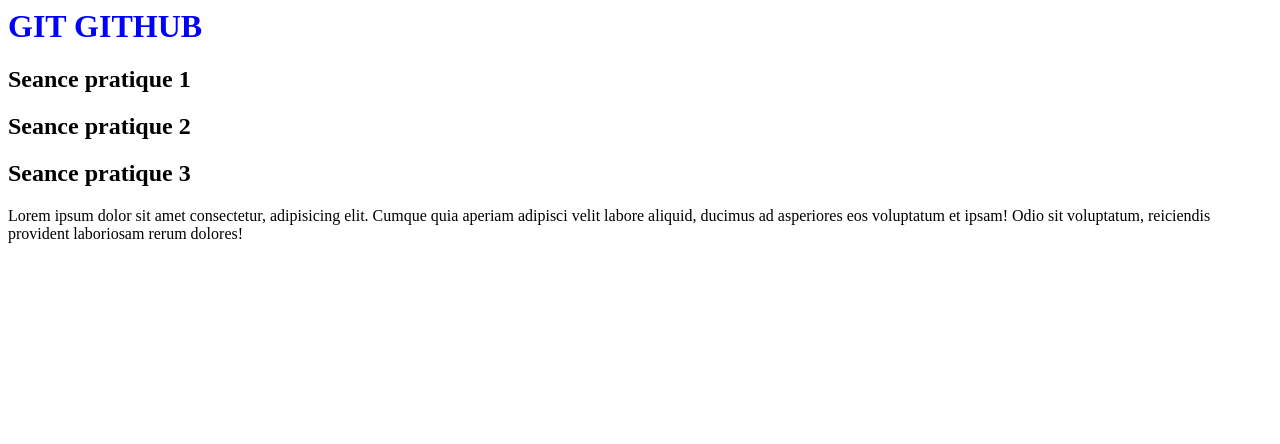
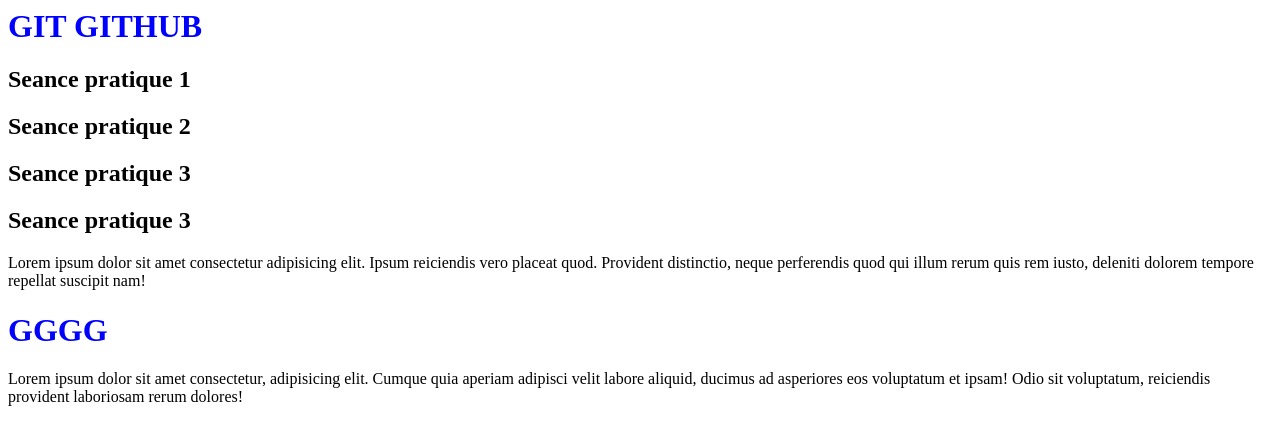
Before and after one commit to elietmsoft/seance, a plain HTML site: page index.html in a window 1280 px wide. Drawn offline with Linux system fonts and the light colour scheme.

Commit message:
ajout title

```diff
--- a/index.html
+++ b/index.html
@@ -11,6 +11,9 @@
     <h2>Seance pratique 1</h2>
     <h2>Seance pratique 2</h2>
     <h2>Seance pratique 3</h2>
+    <h2>Seance pratique 3</h2>
+    <p>Lorem ipsum dolor sit amet consectetur adipisicing elit. Ipsum reiciendis vero placeat quod. Provident distinctio, neque perferendis quod qui illum rerum quis rem iusto, deleniti dolorem tempore repellat suscipit nam!</p>
+    <h1>GGGG</h1>
     <p>Lorem ipsum dolor sit amet consectetur, adipisicing elit. Cumque quia aperiam adipisci velit labore aliquid, ducimus ad asperiores eos voluptatum et ipsam! Odio sit voluptatum, reiciendis provident laboriosam rerum dolores!</p>
 </body>
 </html>
```
